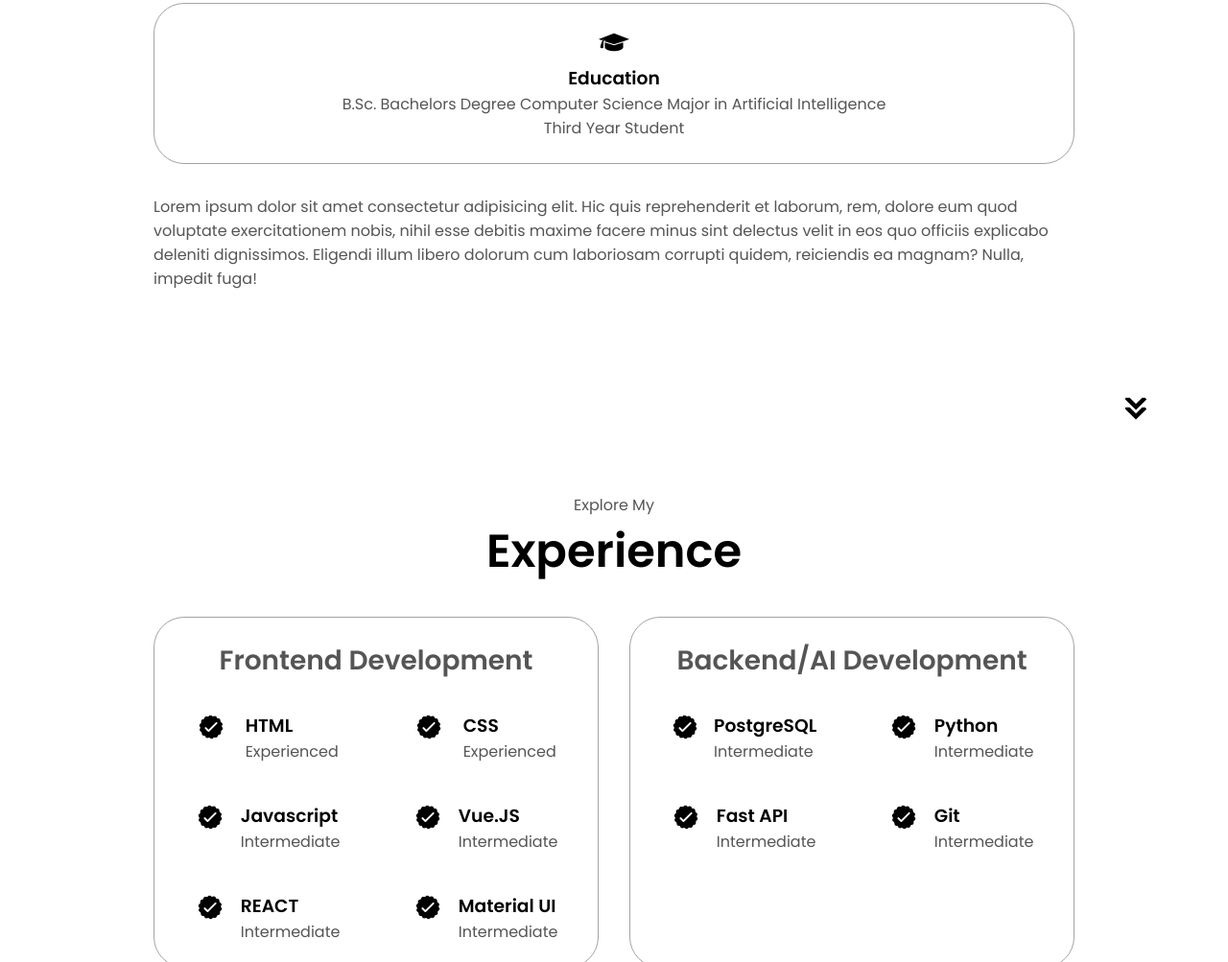
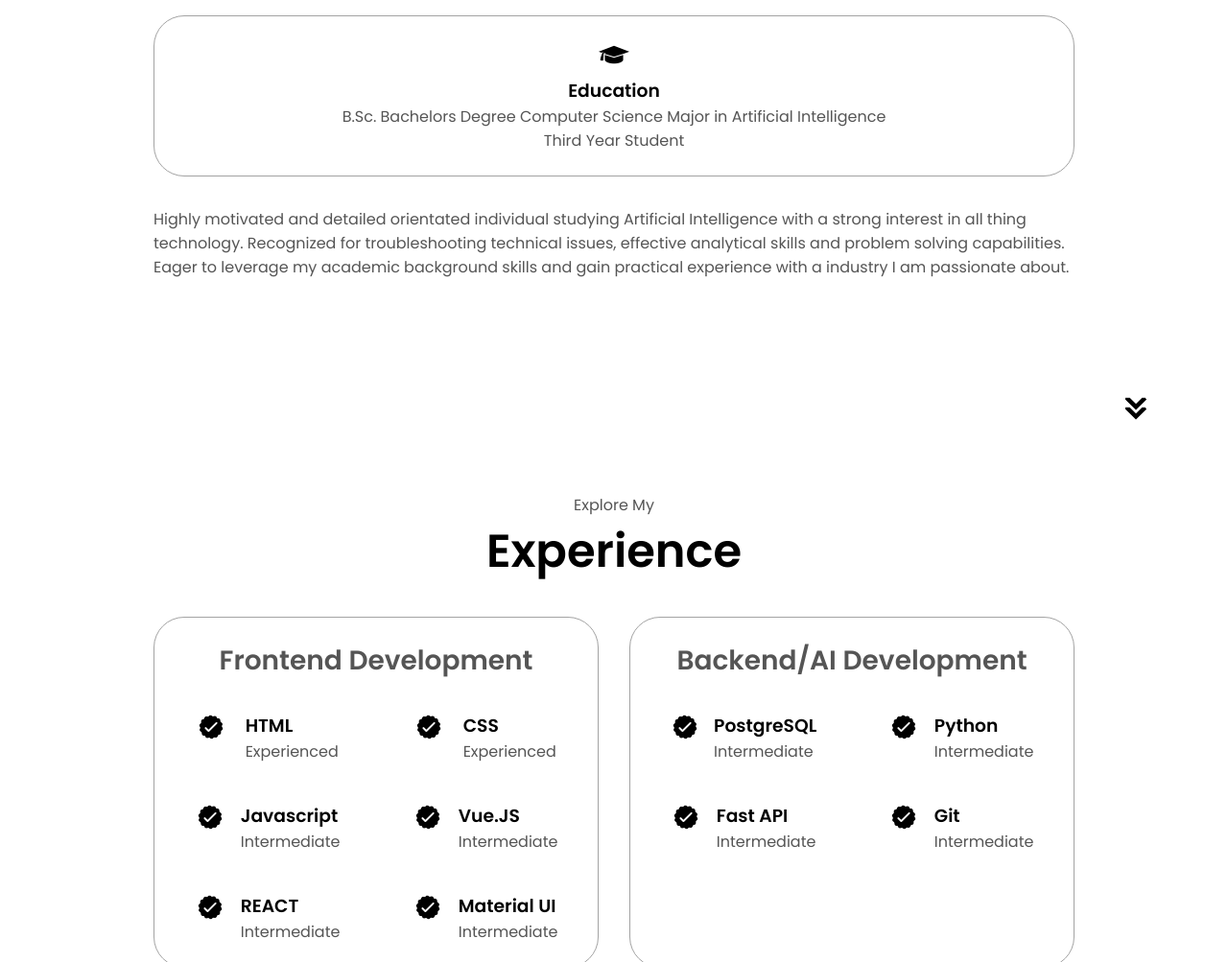
Before and after one commit to nik2672/Website-Portfolio, a plain HTML site: page index.html in a window 1280 px wide. Shown: the part 1182-2185 px from the top of the page at 96% size. Drawn offline with Linux system fonts and the light colour scheme.

Commit message:
Update index.html

```diff
--- a/index.html
+++ b/index.html
@@ -105,12 +105,10 @@
           </div>
           <div class="text-container">
             <p>
-              Lorem ipsum dolor sit amet consectetur adipisicing elit. Hic quis
-              reprehenderit et laborum, rem, dolore eum quod voluptate
-              exercitationem nobis, nihil esse debitis maxime facere minus sint
-              delectus velit in eos quo officiis explicabo deleniti dignissimos.
-              Eligendi illum libero dolorum cum laboriosam corrupti quidem,
-              reiciendis ea magnam? Nulla, impedit fuga!
+              Highly motivated and detailed orientated individual studying Artificial Intelligence with a strong interest in
+all thing technology. Recognized for troubleshooting technical issues, effective analytical
+skills and problem solving capabilities. Eager to leverage my academic background skills and gain practical
+experience with a industry I am passionate about.
             </p>
           </div>
         </div>
```
